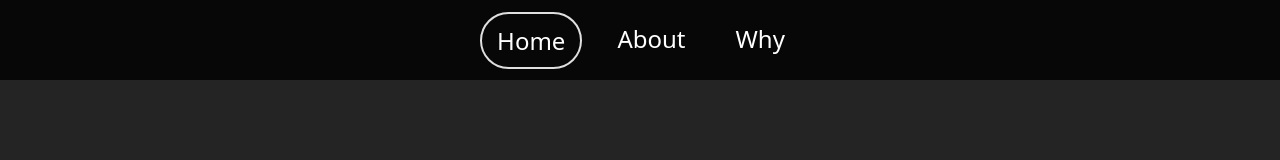
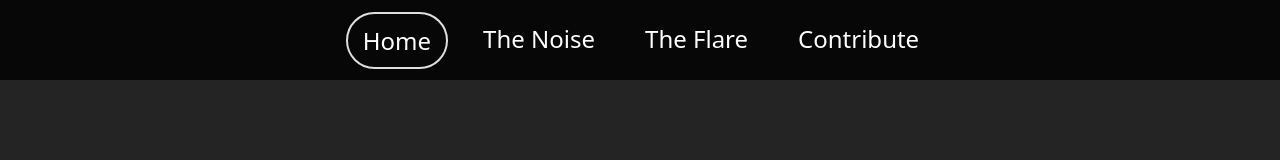
Before and after one commit to theflarewatchdog/theflarewatchdog, a Vue app: page / in a window 1280 px wide. Shown: the top 160 px of the page. Built offline with nearby package versions, Linux system fonts and the light colour scheme.

Commit message:
renamed sections

```diff
--- a/src/App.vue
+++ b/src/App.vue
@@ -27,7 +27,7 @@ onMounted(() => {
         }, 200);
       });
     },
-    { threshold: 0.8 } // Trigger when 60% of the section is visible
+    { threshold: 0.8 }
   );
 
   pages.forEach((section) => observer.observe(section));
@@ -56,7 +56,7 @@ onMounted(() => {
             ></iframe>
           </div>
         </div>
-
+        <section id="noise">
           <div class="page">
             <div class="normal-section">
               <p>
@@ -68,8 +68,9 @@ onMounted(() => {
             </div>
           </div>
         </section>
+      </section>
 
-      <section id="about">
+      <section id="flare">
         <div class="page">
           <div class="split-section">
             <div style="flex: 1;">
@@ -95,7 +96,7 @@ onMounted(() => {
         </div>
       </section>
 
-      <section id="why">
+      <section id="contribute">
         <div class="page">
           <div class="normal-section">
             <p>
@@ -138,7 +139,7 @@ onMounted(() => {
   justify-content: center;
 }
 
-.page:nth-of-type(2n) {
+.page:nth-child(2n) {
   background-color: #2e2e2e;
 }
 
--- a/src/components/NavigationBar.vue
+++ b/src/components/NavigationBar.vue
@@ -10,8 +10,9 @@ defineProps({
 
 const sections = [
   { id: "home", label: "Home" },
-  { id: "about", label: "About" },
-  { id: "why", label: "Why" },
+  { id: "noise", label: "The Noise" },
+  { id: "flare", label: "The Flare" },
+  { id: "contribute", label: "Contribute" },
 ];
 
 const scrollToSection = (id: string) => {
```
Lines whose indentation alone changed are shown as unchanged.
